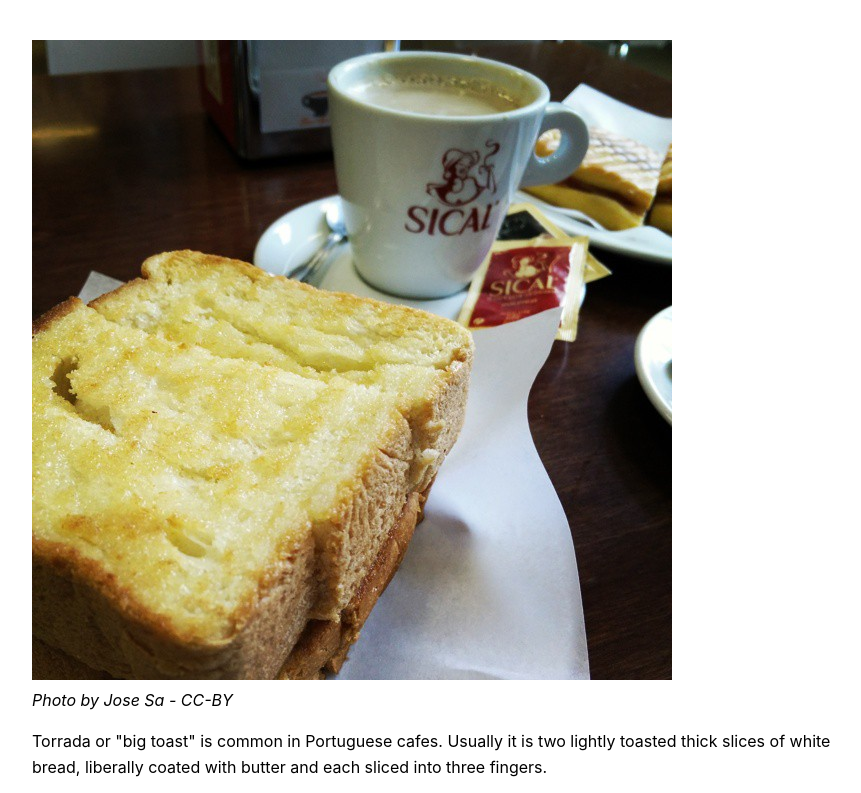
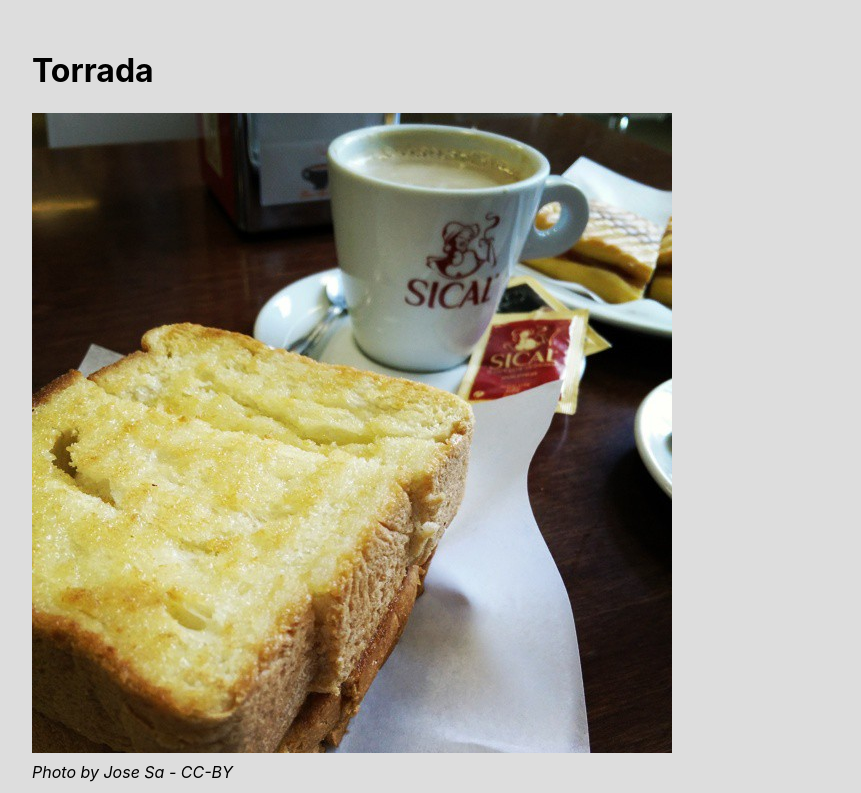
Before and after one commit to tiago-rorke/torrada, a plain HTML site: page docs/index.html in a window 1280 px wide. Shown: the top 793 px of the page, without its empty margins (208-1069 px from the left). Drawn offline with Linux system fonts and the light colour scheme.

Commit message:
Update index.html

```diff
--- a/docs/index.html
+++ b/docs/index.html
@@ -3,6 +3,10 @@
 <head>
     <meta charset="UTF-8">
     <style>
+body{
+ background: #DDD;
+}
+
 .markdown-content {
     font-family: -apple-system, BlinkMacSystemFont, 'Segoe UI', Roboto, sans-serif;
     line-height: 1.6;
@@ -67,6 +71,7 @@
 </head>
 <body>
     <div class="markdown-content">
+<h1>Torrada</h1>
 <p><img src="torrada.jpg" alt=""><br><em>Photo by <a href="https://www.flickr.com/photos/ups/15901578437/">Jose Sa</a> - CC-BY</em></p>
 <p>Torrada or &quot;big toast&quot; is common in Portuguese cafes.  Usually it is two lightly toasted thick slices of white bread, liberally coated with butter and each sliced into three fingers.</p>
 <p>In Spain, on the other hand, toast is usually taken with olive oil (and sometimes a little tomato) instead of butter.</p>
```
